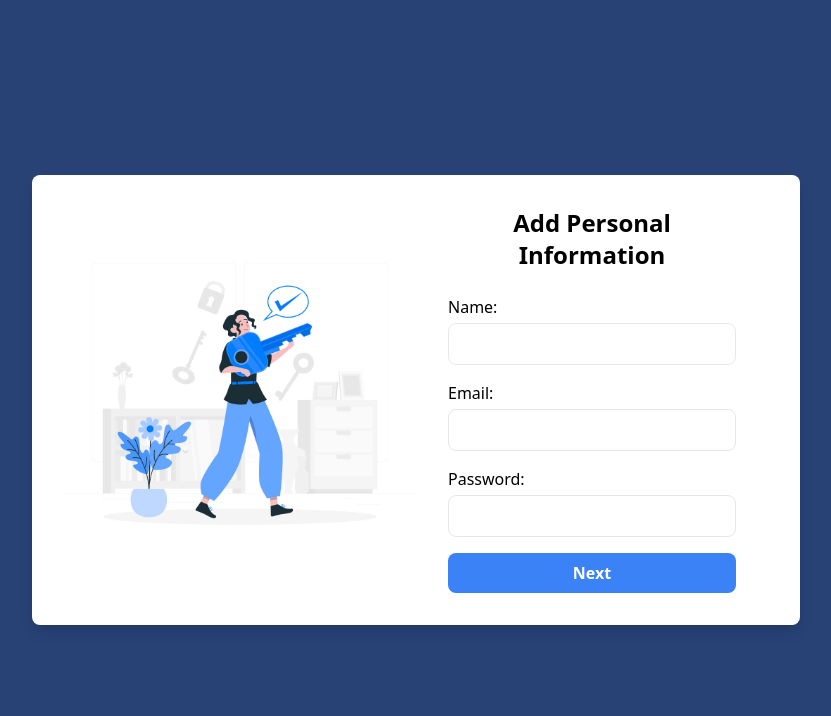
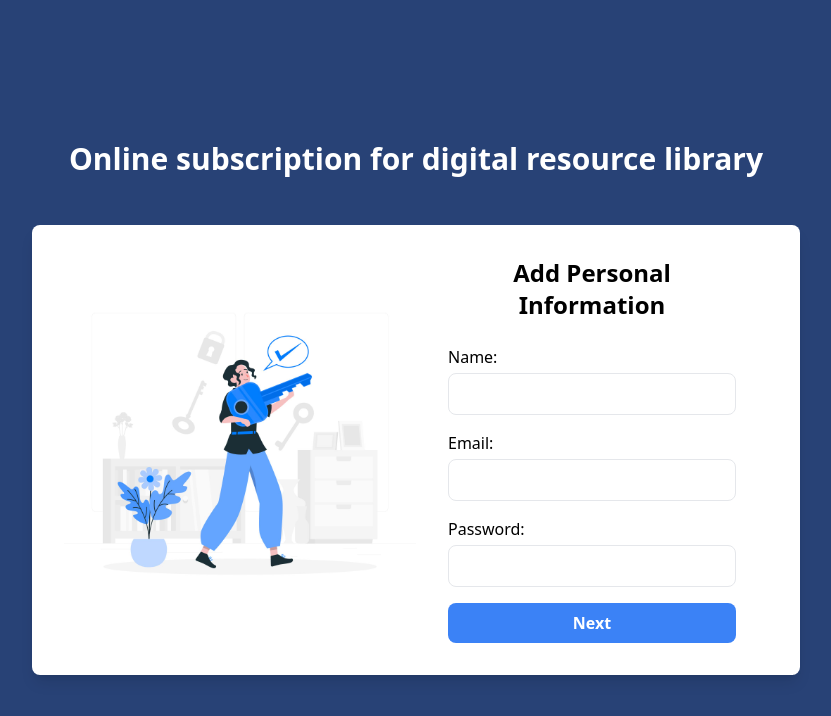
Before and after one commit to dbug-entity/digital-resources-subscription, a Vue app: page / in a window 1280 px wide. Shown: the top 716 px of the page, without its empty margins (224-1055 px from the left). Built offline with nearby package versions, Linux system fonts and the light colour scheme.

Commit message:
add title and change color of selected subscription plan

```diff
--- a/src/components/PersonalInformation.vue
+++ b/src/components/PersonalInformation.vue
@@ -1,6 +1,11 @@
-// PersonalInformation.vue
 <template>
-  <div class="bg-blue-900 min-h-screen flex items-center justify-center">
+  <div
+    class="bg-blue-900 min-h-screen flex flex-col items-center justify-center"
+  >
+    <div class="top-text text-white text-3xl text-center font-bold pb-8 mb-8">
+      Online subscription for digital resource library
+    </div>
+
     <div
       class="bg-white p-8 rounded-lg shadow-lg max-w-3xl mx-auto flex flex-col md:flex-row md:items-center"
     >
@@ -36,9 +41,9 @@
             />
           </div>
           <div class="mb-4">
-            <label for="phoneNumber" class="block font-medium mb-1"
-              >Password:</label
-            >
+            <label for="phoneNumber" class="block font-medium mb-1">
+              Password:
+            </label>
             <input
               type="tel"
               id="phoneNumber"
@@ -83,5 +88,12 @@ export default defineComponent({
 <style scoped>
 .bg-blue-900 {
   background-color: #284276;
+  display: flex; /* Makes the container a flex container */
+  flex-direction: column;
+}
+
+.top-text {
+  /* Added styles for top text */
+  padding: 1rem;
 }
 </style>
--- a/src/components/SubscriptionInfo.vue
+++ b/src/components/SubscriptionInfo.vue
@@ -10,7 +10,7 @@
         <!-- Basic Plan -->
         <div
           :class="{
-            'border-blue-500 border-4': formData.subscriptionPlan === 'Basic',
+            'border-green-500 border-4': formData.subscriptionPlan === 'Basic',
           }"
           @click="selectPlan('Basic')"
           class="cursor-pointer bg-white rounded-lg shadow-md p-6"
@@ -33,7 +33,7 @@
         <!-- Standard Plan -->
         <div
           :class="{
-            'border-blue-500 border-4':
+            'border-green-500 border-4':
               formData.subscriptionPlan === 'Standard',
           }"
           @click="selectPlan('Standard')"
@@ -57,7 +57,8 @@
         <!-- Premium Plan -->
         <div
           :class="{
-            'border-blue-500 border-4': formData.subscriptionPlan === 'Premium',
+            'border-green-500 border-4':
+              formData.subscriptionPlan === 'Premium',
           }"
           @click="selectPlan('Premium')"
           class="cursor-pointer bg-white rounded-lg shadow-md p-6"
```
